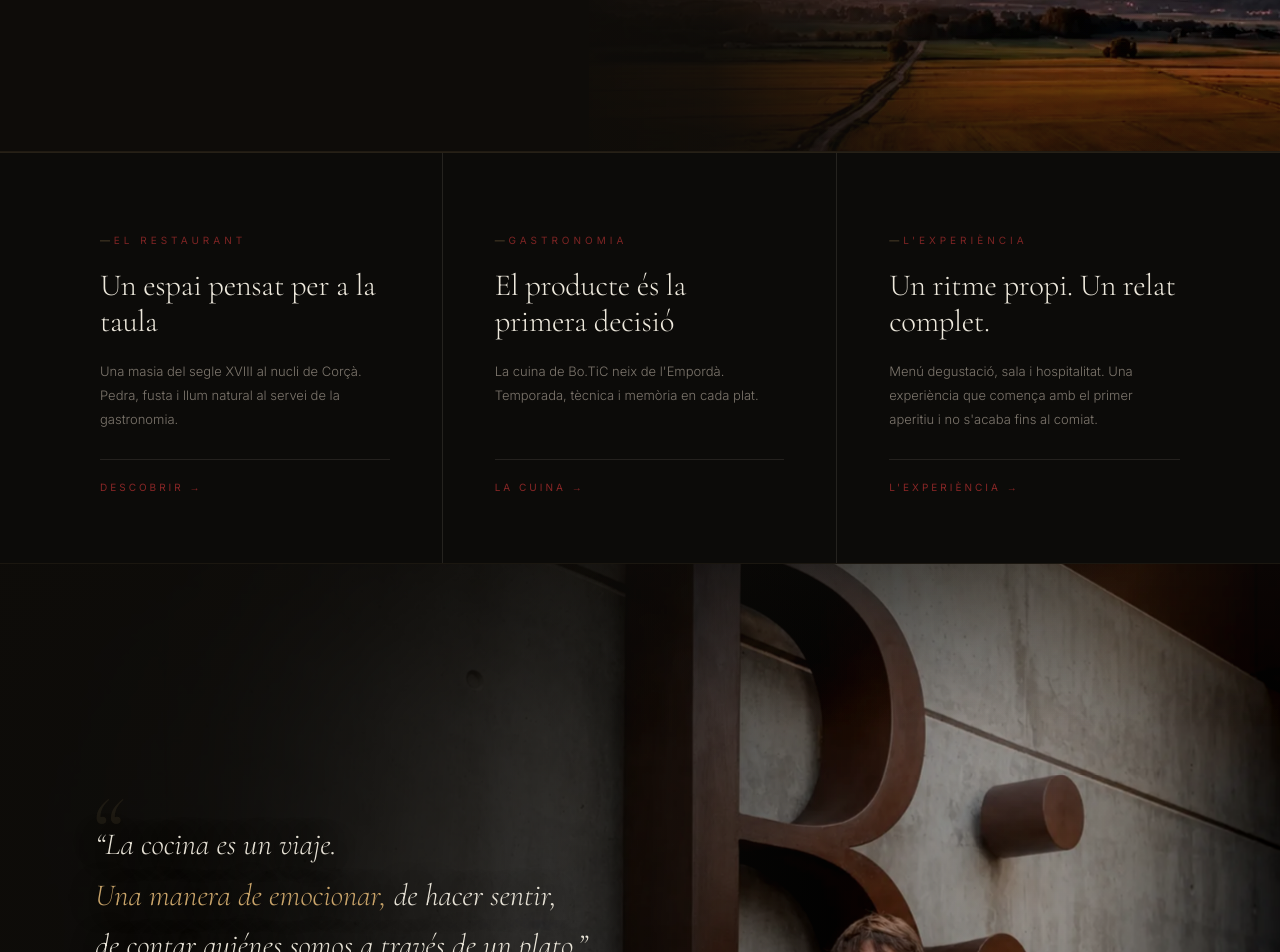
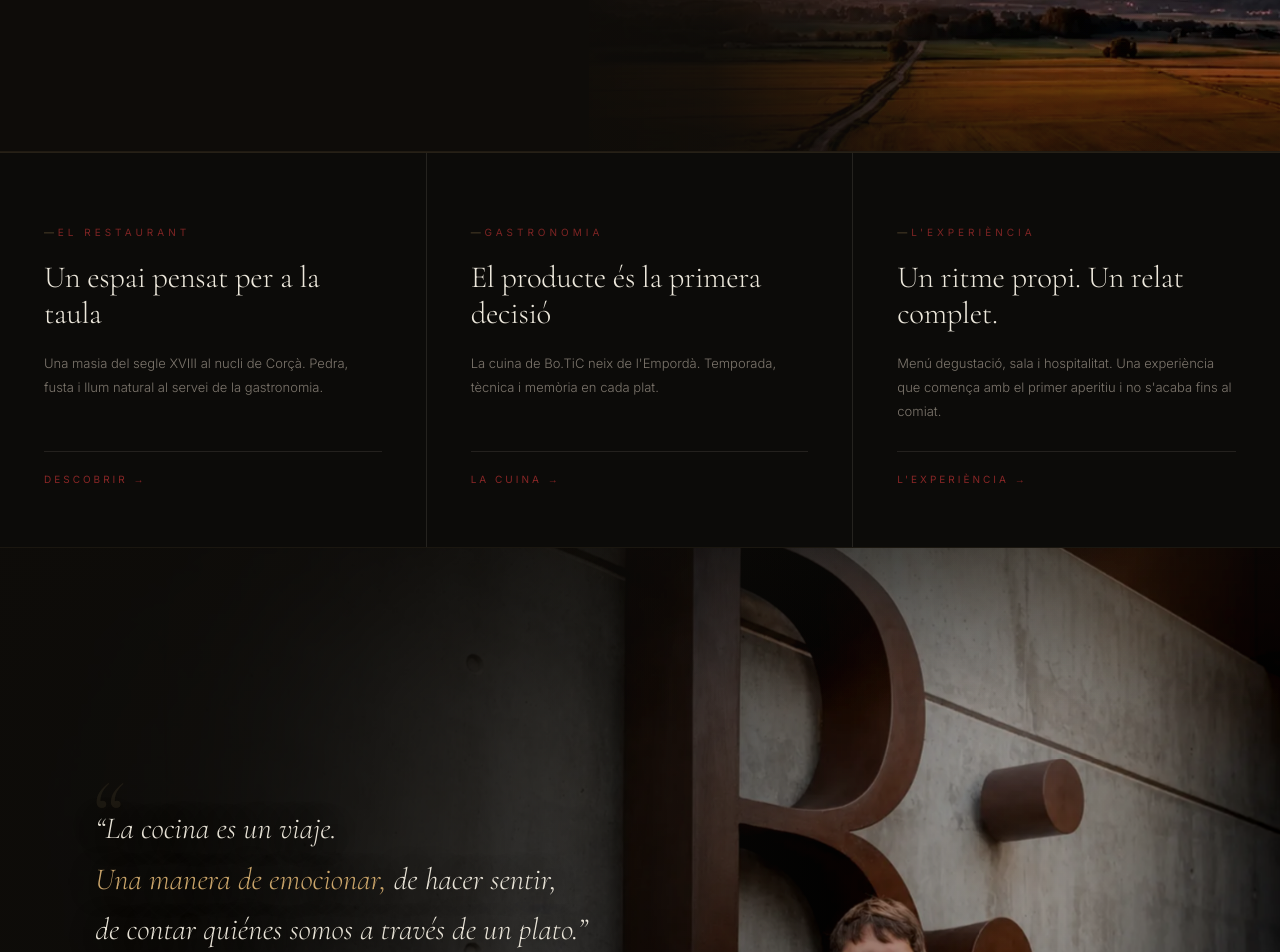
Before and after one commit to SpankyGi/Botic1, a React (Vite) app: page / in a window 1280 px wide. Shown: the part 1452-2404 px from the top of the page. Built offline with nearby package versions, Linux system fonts and the light colour scheme.

Commit message:
fix: restore feature cards content width after container-max refactor

```diff
--- a/src/index.css
+++ b/src/index.css
@@ -2141,6 +2141,10 @@ footer.botic-footer {
   border-top: 1px solid rgba(201,164,106,0.14);
   border-bottom: 1px solid rgba(201,164,106,0.08);
 }
+.features-section .container-max {
+  padding-left: 0;
+  padding-right: 0;
+}
 .features-grid {
   display: grid;
   grid-template-columns: repeat(3, 1fr);
@@ -2161,7 +2165,7 @@ footer.botic-footer {
 }
 
 .feature-card {
-  padding: 80px 52px 68px;
+  padding: 72px 44px 60px;
   border-right: 1px solid rgba(46,43,39,0.75);
   text-decoration: none;
   display: flex;
```
